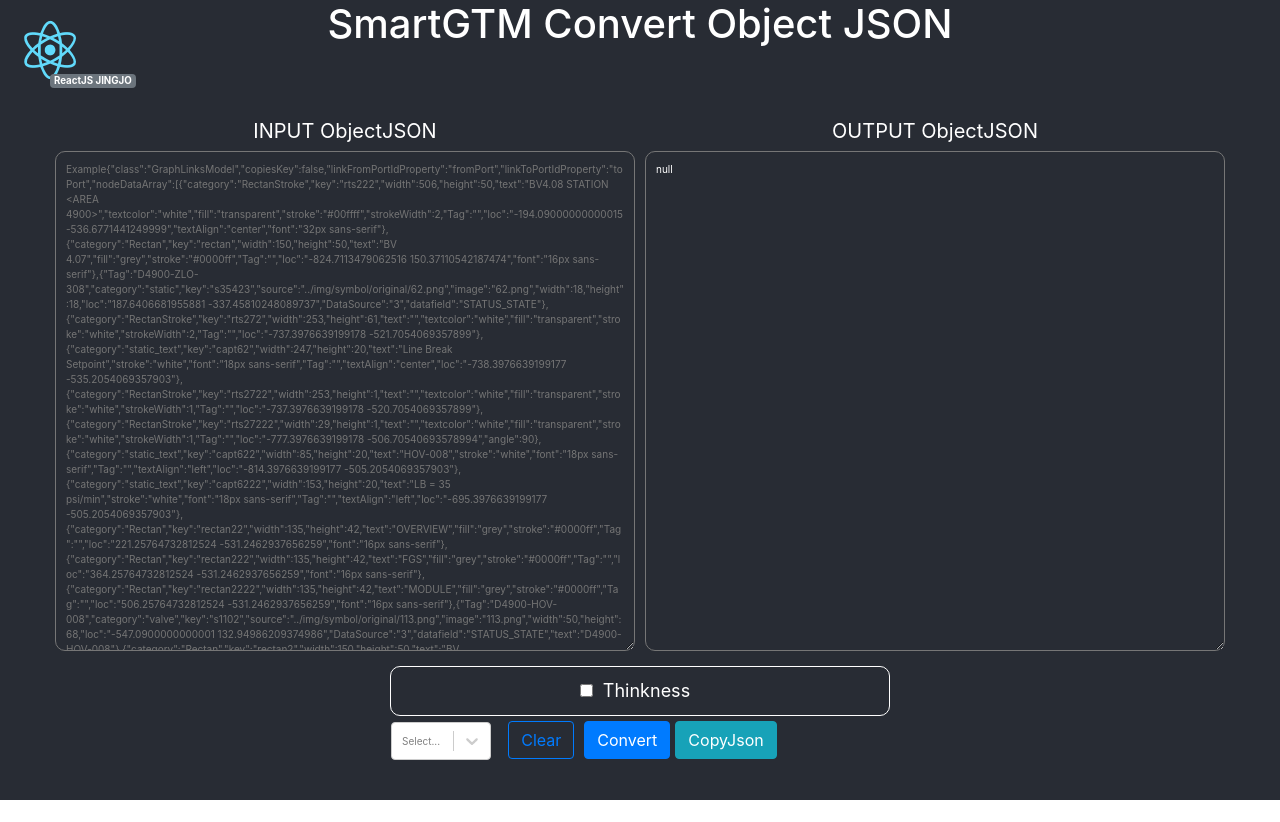
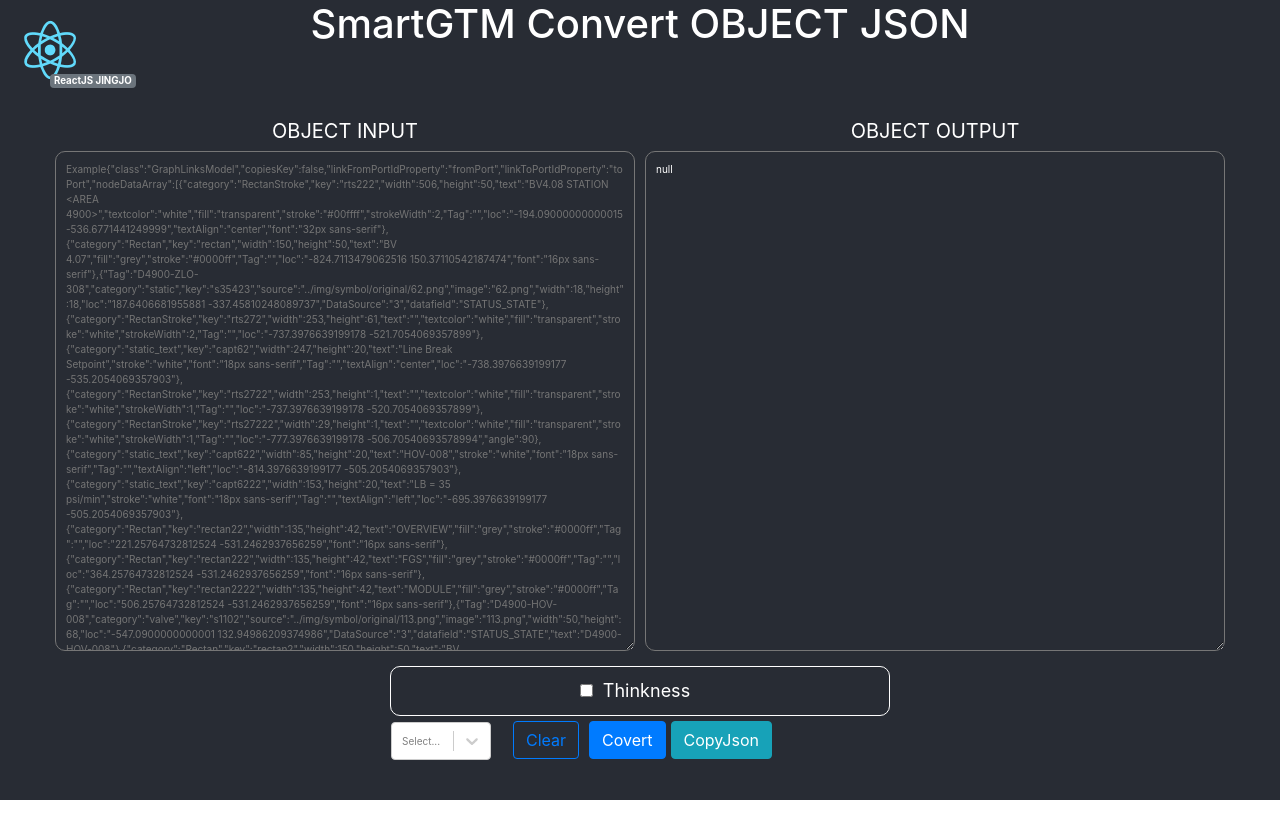
Before and after one commit to Suthiphong/smartGTM-Convertobj, a React (Create React App) app: page / in a window 1280 px wide. Built offline with nearby package versions, Linux system fonts and the light colour scheme.

Commit message:
Add function thikness+Value+ConvertButtonsuccess+Clear

```diff
--- a/src/App.js
+++ b/src/App.js
@@ -12,11 +12,7 @@ const options = [
   { value: '4', label: '4' },
 ];
 
-var state = (state)=>{
 
-  return state
-
-}
 
 
 const newObj = (newData) =>{
@@ -58,10 +54,10 @@ const newObj = (newData) =>{
 
 }
 
-const newThinkness = (Obj) => {
+const newThinkness = (Obj,thik) => {
   Obj = JSON.parse(Obj)
   let linkDataArray = Obj.linkDataArray.map( item =>{
-  let Thikness = "2"
+  let Thikness = thik.value.toString()
   let scale = (parseInt(Thikness) < 4) ? 1 : 2
   return {
     ...item,
@@ -86,12 +82,14 @@ class App extends React.Component{
       copied: false,
       thinkness: false,
       selectedOption: null,
+      value: '',
     }
   }
 
   textAreaHandle = (even) => {
     this.setState({
       jsonOld: even.target.value,
+      value: even.target.value,
       copied: false
     })
   }
@@ -104,7 +102,7 @@ class App extends React.Component{
   }
 
   ThinknessConvert = () => {
-    let newData = newThinkness(this.state.jsonOld)
+    let newData = newThinkness(this.state.jsonOld, this.state.selectedOption)
     this.setState({
       jsonNew: newData
     })
@@ -114,6 +112,7 @@ class App extends React.Component{
   handleChange = (selectedOption) => {
     this.setState({ selectedOption });
     console.log(`Option selected:`, selectedOption);
+
   }
 
   /*let NewObj = (newData) => {
@@ -129,7 +128,14 @@ class App extends React.Component{
         nodeDataArray
     }
 }*/
+ ClearAllData = () => {
+   this.setState({
+    jsonNew: '',
+    jsonOld: '',
+    value: ''
 
+   })
+ }
   render(){
     const { selectedOption } = this.state;
 
@@ -137,15 +143,15 @@ class App extends React.Component{
     <div className="App">
       <header className="App-header">
         <img src={logo} className="App-logo" alt="logo" style={{width:100, height:100, position: 'absolute'}}/><label style={{position:'absolute', fontSize:13,top:70,left:50}}><Badge color="secondary">ReactJS JINGJO</Badge></label>
-        <h1>SmartGTM Convert Object JSON</h1>
+        <h1>SmartGTM Convert OBJECT JSON</h1>
         <div className="display_code" style={{paddingLeft:50,paddingRight:50, paddingTop: 50, paddingBottom: 0,display: 'flex',flexDirection: 'row'}}>
           <div style={{flex:1,margin:5}}>
-            <p style={{fontSize:20,margin:5}}>INPUT ObjectJSON</p>
-            <textarea onChange={this.textAreaHandle} placeholder={"Example"+ JSON.stringify(data)}style={{borderRadius: 10,backgroundColor: '#282c34',color: '#fff',fontSize:10,flex:1, width: '100%',padding:10, height:500,overflow: 'hidden'}}>
+            <p style={{fontSize:20,margin:5}}>OBJECT INPUT</p>
+            <textarea value={this.state.value} onChange={this.textAreaHandle} placeholder={"Example"+ JSON.stringify(data)}style={{borderRadius: 10,backgroundColor: '#282c34',color: '#fff',fontSize:10,flex:1, width: '100%',padding:10, height:500,overflow: 'hidden'}}>
             </textarea>
           </div>
           <div style={{flex:1,margin:5}}>
-          <p style={{fontSize:20,margin:5}}>OUTPUT ObjectJSON  </p>
+          <p style={{fontSize:20,margin:5}}>OBJECT OUTPUT</p>
             <textarea placeholder="ss" value={JSON.stringify(this.state.jsonNew)}style={{borderRadius: 10,backgroundColor: '#282c34',color: '#fff',fontSize:10,flex:1, width: '100%',padding:10, height:500,overflow: 'hidden'}}>
 
             </textarea>
@@ -167,8 +173,8 @@ class App extends React.Component{
             </div>
         </div>
 
-        <Button color="primary" style={{margin:5}} outline onClick={()=>this.setState({jsonNew: null,jsonOld: null})}>Clear</Button>
-        <Button color="primary" style={{margin:5}} onClick={(this.state.thinkness) ? this.ThinknessConvert : this.ConvertHandle}>Convert</Button>
+        <Button color="primary" style={{margin:5}} outline onClick={this.ClearAllData}>Clear</Button>
+        <Button color={(this.state.jsonNew) ? "success" : "primary"} style={{margin:5}} onClick={(this.state.thinkness) ? this.ThinknessConvert : this.ConvertHandle}>{(this.state.jsonNew) ? "Success" : "Covert"}</Button>
         <CopyToClipboard text={JSON.stringify(this.state.jsonNew)}
           onCopy={() => this.setState({copied: true})}>
           <Button color="info">{this.state.copied ? <span style={{color: 'red'}}>Copied.</span> : "CopyJson"}</Button>
```
